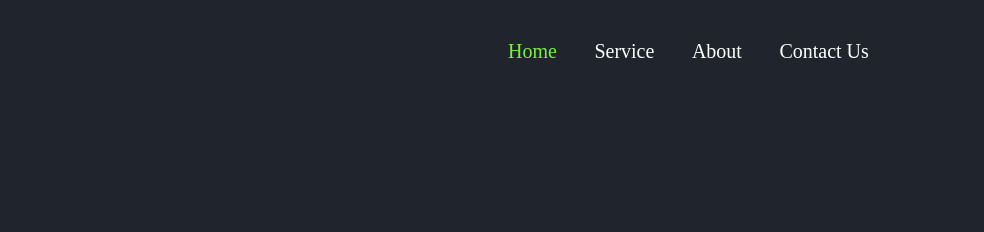
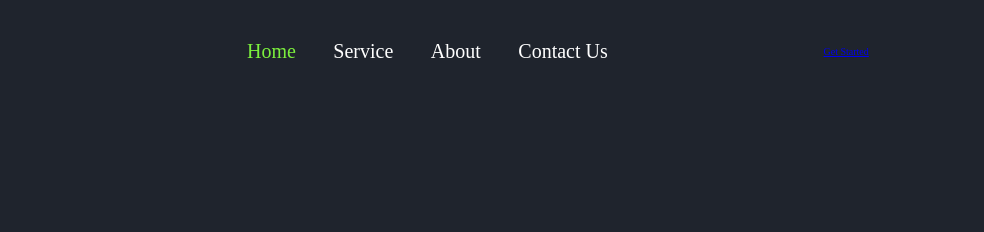
Before and after one commit to Taizul1579/protfolio, a plain HTML site: page index.html in a window 1280 px wide. Shown: the top 232 px of the page, 296-1280 px from the left. Drawn offline with Linux system fonts and the light colour scheme.

Commit message:
index.html

```diff
--- a/index.html
+++ b/index.html
@@ -17,6 +17,7 @@
                 <a href="">About</a>
                 <a href="">Contact Us</a>
             </nav>
+            <a href="login.html" class="startbutton"><span>Get Started</span> </a>
         </header>
         <section class="home">
             <div class="home-details">
```
